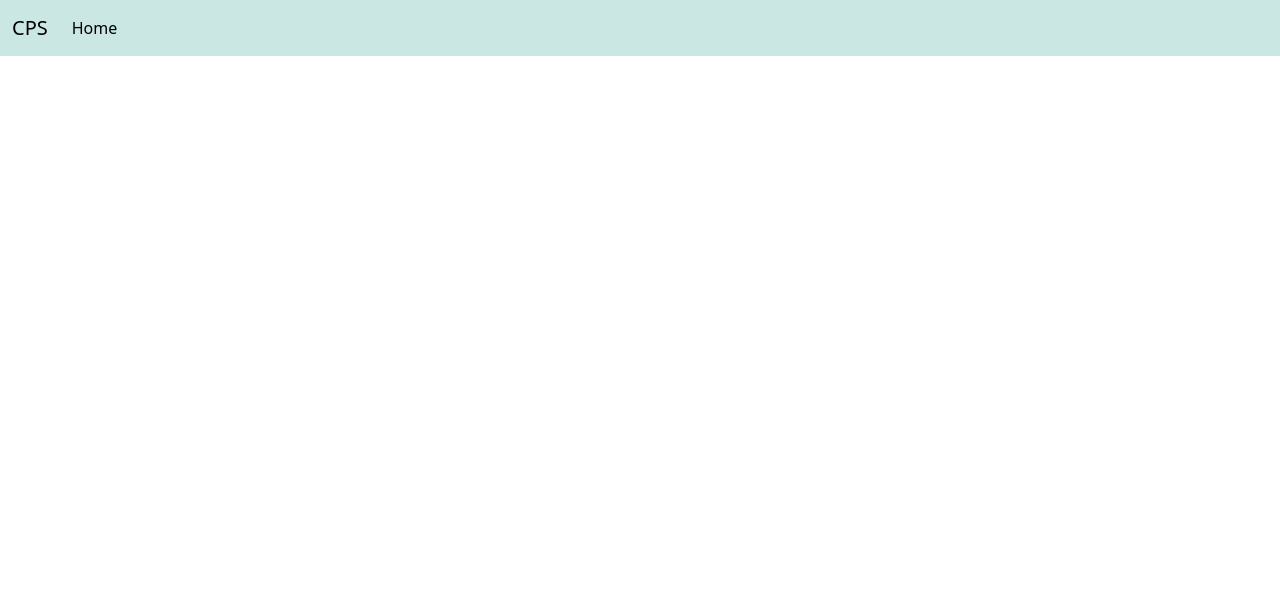
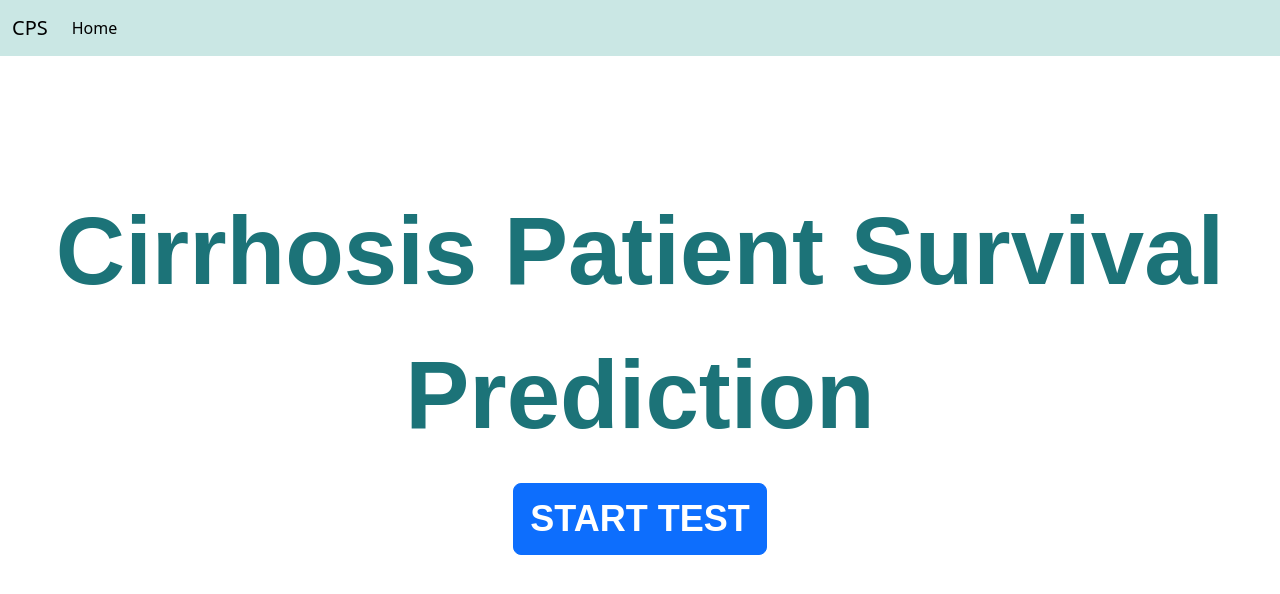
Before and after one commit to MemExplorer/Cirrhosis-Predictor, a plain HTML site: page Index.html in a window 1280 px wide. Drawn offline with Linux system fonts and the light colour scheme.

Commit message:
Added home page contents
main title and button added

```diff
--- a/Index.html
+++ b/Index.html
@@ -28,10 +28,13 @@
                 </div>
             </nav>
         </div>
-    </div>
-
-    <div class="container-fluid">
         <!-- Website Content -->
+        <div class="container-fluid">
+            <div class="container-fluid">
+                <p class="text-center" style="font-size: 96px; font-family: Arial; font-weight:bolder; color: #1C7378; padding-top:10%">Cirrhosis Patient Survival Prediction</p>
+                <div class="text-center"><button class="btn btn-primary btn-lg" type="button" style="font-size: 36px; font-family: Arial; font-weight: bolder; width:fit-content;">START TEST</button></div>
+            </div>
+        </div>
     </div>
 </body>
 
```
